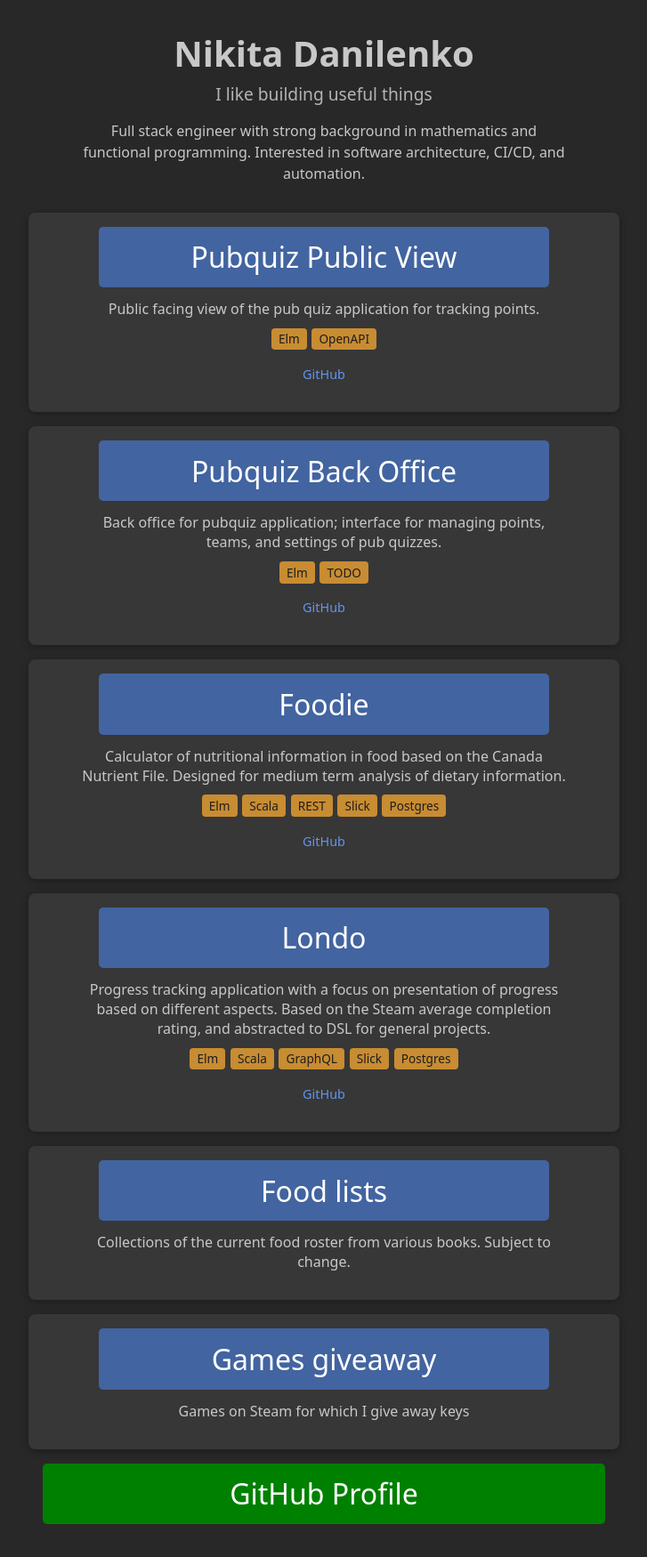
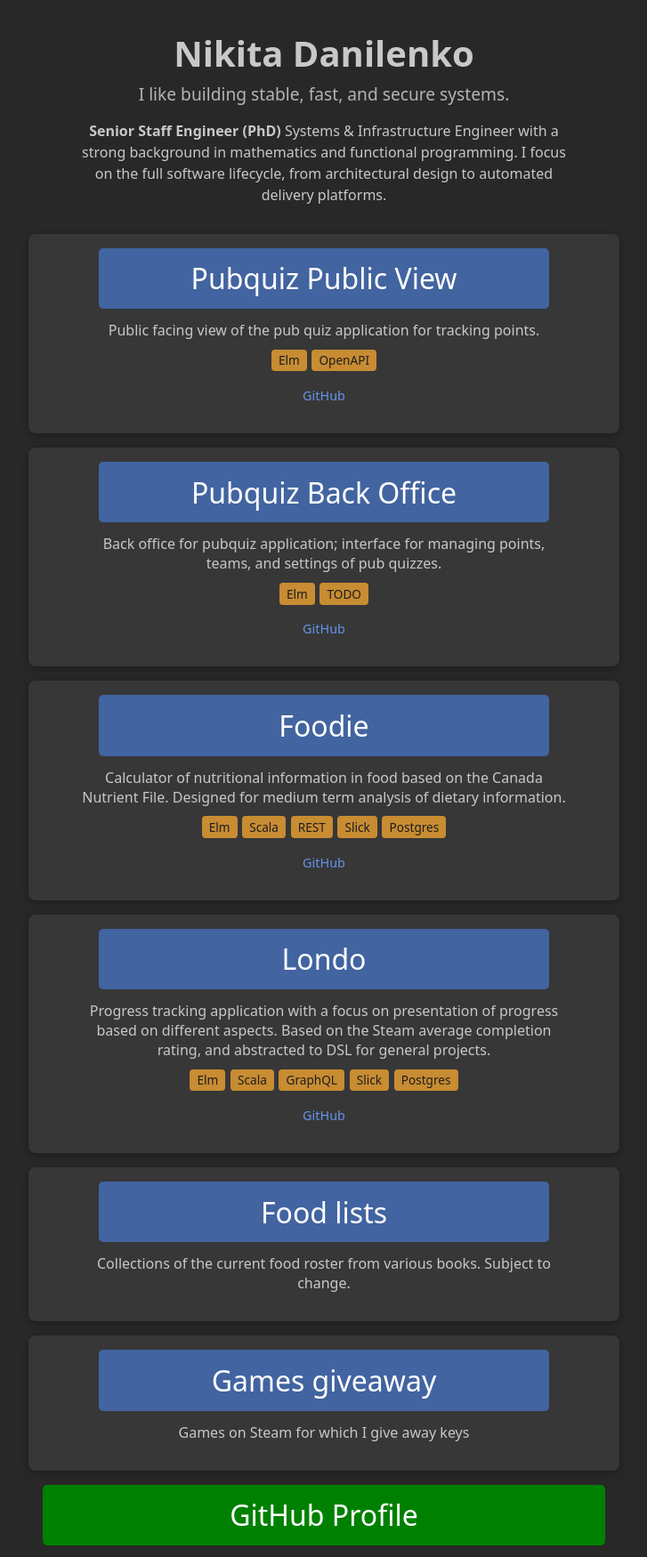
Before and after one commit to nikitaDanilenko/nikitaDanilenko.github.io, a Jekyll site: the page built from index.html, in a window 1280 px wide. Shown: the whole page at 89% size, without its empty margins (276-1003 px from the left). Built offline with Jekyll 4.4.1, drawn with Linux system fonts in a browser that asks for light colours; before the commit the page ends 1726 px from its top, so only the background shows below that.

Commit message:
Rephrase title related description

```diff
--- a/index.html
+++ b/index.html
@@ -1,9 +1,9 @@
 ---
 layout: menu
 title: Nikita Danilenko
-meta_description: Nikita Danilenko, full stack software engineer, functional programmer, mathematician
+meta_description: Nikita Danilenko, Senior Staff Engineer (PhD) specializing in systems and infrastructure
 hero: Nikita Danilenko
-tagline: I like building useful things
+tagline: I like building stable, fast, and secure systems.
 back: https://github.com/nikitaDanilenko
 back_text: GitHub Profile
 cards: true
@@ -43,6 +43,8 @@ items:
     description: Games on Steam for which I give away keys
 ---
 <p>
-    Full stack engineer with strong background in mathematics and functional programming.
-    Interested in software architecture, CI/CD, and automation.
+    <strong>Senior Staff Engineer (PhD)</strong>
+
+    Systems & Infrastructure Engineer with a strong background in mathematics and functional programming.
+    I focus on the full software lifecycle, from architectural design to automated delivery platforms.
 </p>
```
